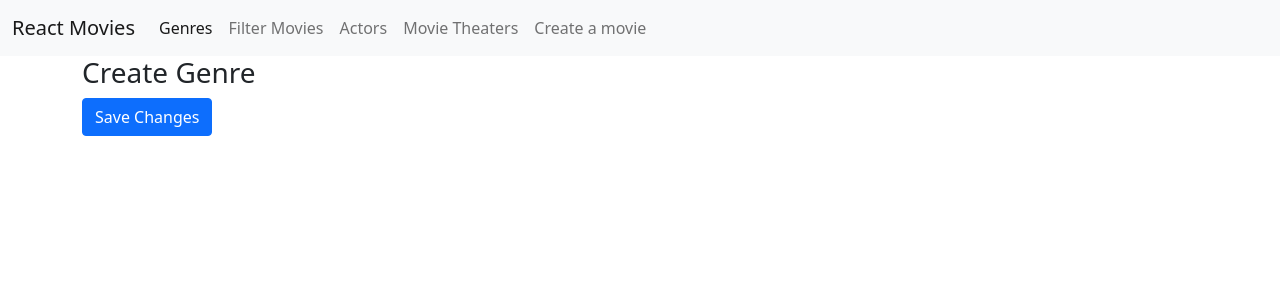
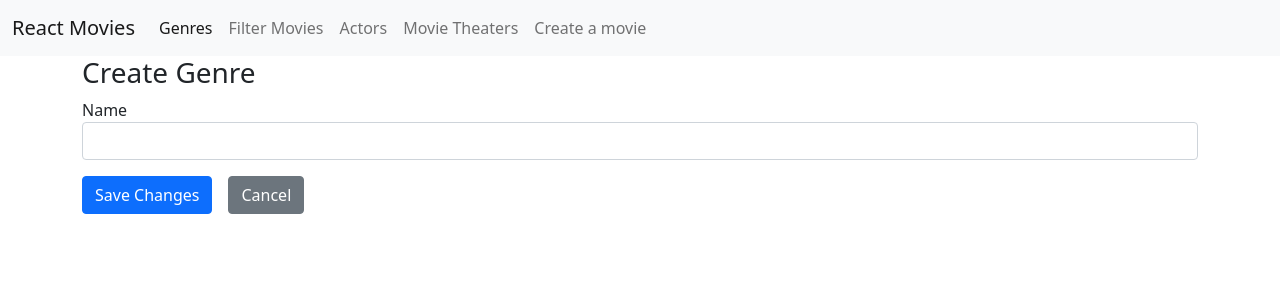
Before and after one commit to moizAsh/MoivesUI, a React (Create React App) app: page /genres/create in a window 1280 px wide. Shown: the top 300 px of the page. Built offline with nearby package versions, Linux system fonts and the light colour scheme.

Commit message:
Validation

```diff
--- a/package.json
+++ b/package.json
@@ -11,13 +11,15 @@
     "@types/react": "^17.0.5",
     "@types/react-dom": "^17.0.3",
     "bootstrap": "^5.0.2",
+    "formik": "^2.2.9",
     "i": "^0.3.7",
     "react": "^17.0.2",
     "react-dom": "^17.0.2",
     "react-router-dom": "5.2",
     "react-scripts": "4.0.3",
     "typescript": "^4.2.4",
-    "web-vitals": "^1.1.1"
+    "web-vitals": "^1.1.1",
+    "yup": "^0.32.9"
   },
   "scripts": {
     "start": "react-scripts start",
--- a/src/App.tsx
+++ b/src/App.tsx
@@ -2,7 +2,8 @@
 import Menu from './Menu';
 import { BrowserRouter, Route, Switch } from 'react-router-dom';
 import routes from './route-config';
-
+import configureValidations from './Validations';
+configureValidations();
 
 function App() {
   return (
--- /dev/null
+++ b/src/Validations.ts
@@ -0,0 +1,15 @@
+import * as Yup from 'yup';
+
+export default function configureValidations(){
+    Yup.addMethod(Yup.string,'firstLetterUpperCase', function (){
+        return this.test('first-letter-uppercase',
+        'First letter must be uppercase', function (value) {
+            if (value && value.length > 0)
+            {
+                const firstLetter = value.substring(0,1);
+                return firstLetter === firstLetter.toUpperCase();
+            }
+            return true;
+        })
+    })
+}
--- /dev/null
+++ b/src/forms/TextField.tsx
@@ -0,0 +1,16 @@
+import { ErrorMessage, Field } from "formik";
+import React from "react";
+export default function TextField(props: textFieldProps){
+    return (
+        <div className="mb-3">
+                       <label htmlFor={props.field}>{props.displayName}</label>
+                       <Field name={props.field} id={props.field} className="form-control"/>
+                       <ErrorMessage name={props.field}>{msg => <div className="text-danger">{msg}</div>}</ErrorMessage>
+                    </div>
+    )
+}
+
+interface textFieldProps{
+    field: string;
+    displayName: string;
+}
--- a/src/genres/CreateGenre.tsx
+++ b/src/genres/CreateGenre.tsx
@@ -1,14 +1,31 @@
-import { useHistory } from "react-router-dom";
+import {Form, Formik, yupToFormErrors } from "formik";
+import { Link} from "react-router-dom";
 import Button from "../utils/Button";
+import * as Yup from 'yup';
+import TextField from "../forms/TextField";
 
 export default function CreateGenre() {
-    const history = useHistory();
+
     return (
         <>
-            <h3>
-                Create Genre
-            </h3>
-            <Button onClick={() => {history.push('/genres')}}> Save Changes</Button>
+            <h3>Create Genre</h3>
+
+            <Formik initialValues={{
+                name: ''
+            }}
+            onSubmit={value => {
+                console.log(value)
+            }}
+            validationSchema={Yup.object({
+                name: Yup.string().required('This field is required').firstLetterUpperCase()
+            })}
+            >
+               <Form>
+                    <TextField field="name" displayName="Name"/>
+                    <Button type='submit' >Save Changes</Button>
+                    <Link className="btn btn-secondary" to="/genres">Cancel</Link>
+               </Form>
+            </Formik>
         </>
     )
 }
--- a/src/index.css
+++ b/src/index.css
@@ -11,3 +11,6 @@
   font-family: source-code-pro, Menlo, Monaco, Consolas, 'Courier New',
     monospace;
 }
+form > a {
+  margin-left: 1rem;
+}
--- a/src/utils/Button.tsx
+++ b/src/utils/Button.tsx
@@ -1,10 +1,16 @@
 export default function Button(props: buttonProps){
 
-      return <button className="btn btn-primary" onClick={props.onClick}>
+      return <button type={props.type} className="btn btn-primary"
+      onClick={props.onClick}>
           {props.children}</button>
 }
 
 interface buttonProps{
     children: React.ReactNode;
-    onClick(): void;
+    onClick?(): void;
+    type: "button" | "submit";
 }
+
+Button.defaultProps = {
+    type : "button"
+}
```
Also changed, not shown: src/global.d.ts (added, +8 -0 lines), 1 other file (tests, documents, lock files or other folders).
